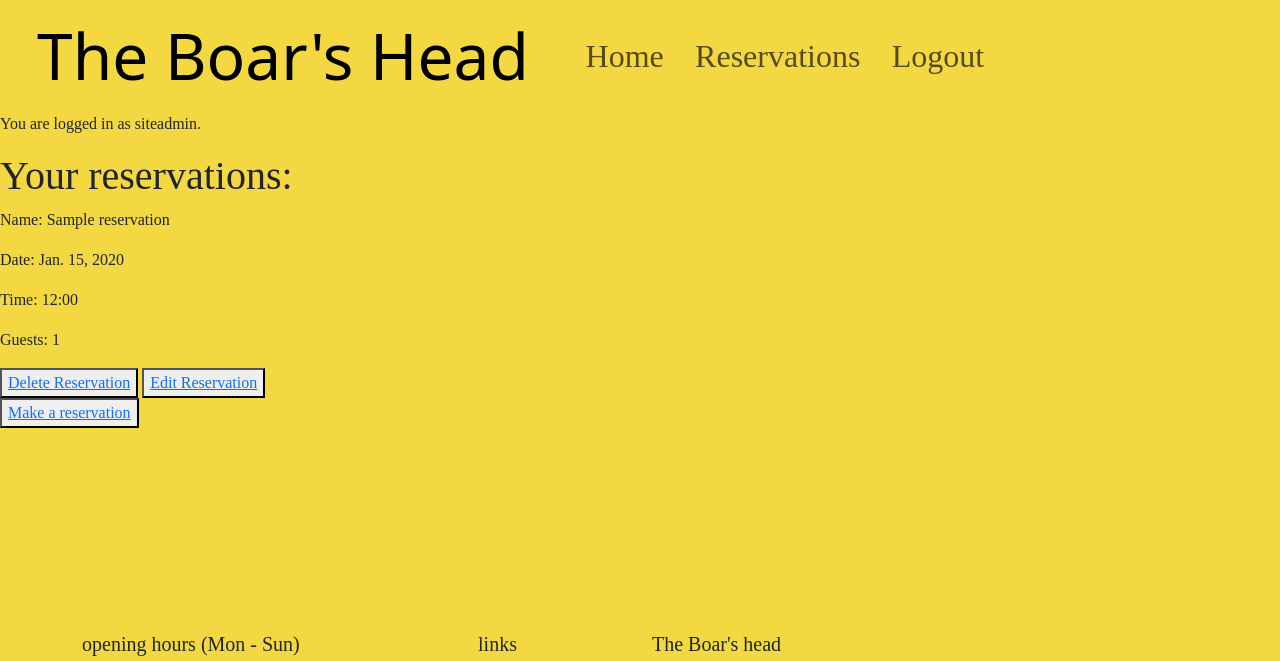
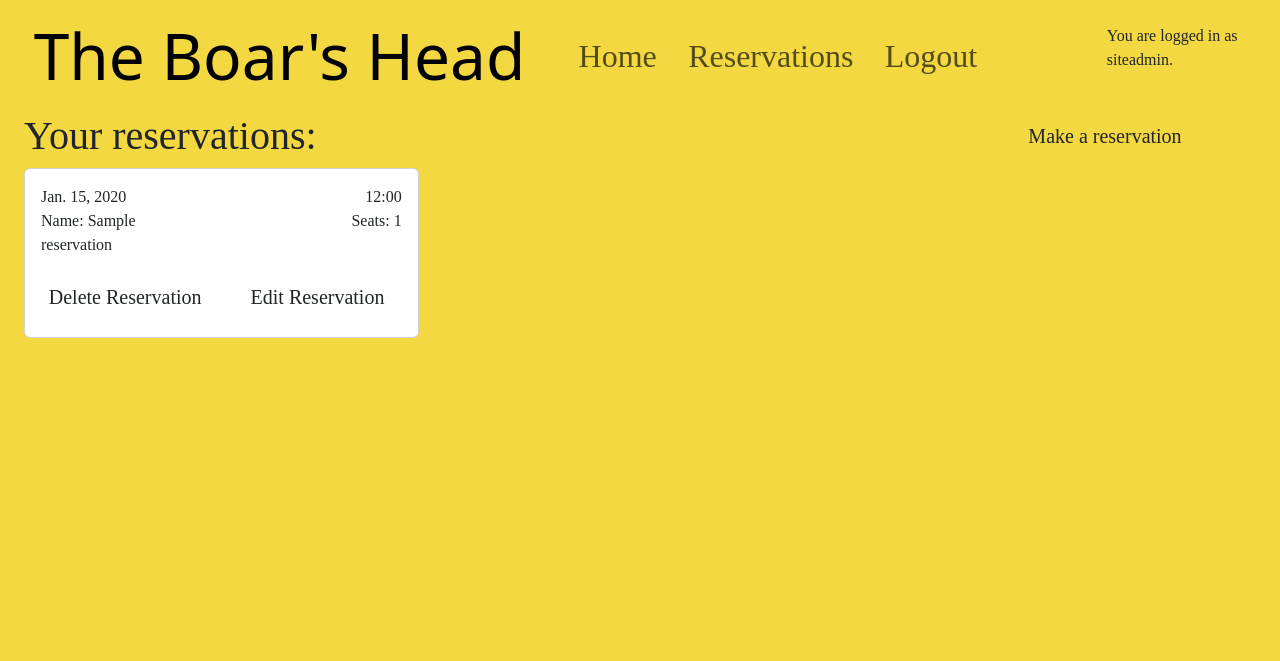
Before and after one commit to ewradcliffe/restaurant-booking-system, a Django app: page /reservations/ in a window 1280 px wide. Shown: the top 661 px of the page. Run offline with Django 4.2, Linux system fonts and the light colour scheme; a user stored in the database is signed in; data comes from the database, SQL or seed files in the repository; tables that the repository leaves empty hold one stand-in row (values such as "Sample post"); some libraries are stand-ins or nearby versions; some web fonts are replaced.

Commit message:
Styled reservation page.

```diff
--- a/reservations/templates/reservations/reservation.html
+++ b/reservations/templates/reservations/reservation.html
@@ -1,32 +1,53 @@
 {% extends "base.html" %}
 {% block content %}
 
-{% if user.is_authenticated %}
-<p>You are logged in as {{ user }}.</p>
-{% else %}
-<p>Please log in to make a reservation or veiw an existing reservation.</p>
-{% endif %}
 
 
+
+
+<div class="container-fluid gx-5">
+    <div class=".container-fluid">
+        <div class="row">
+            <div class="col">
                 <h1>Your reservations:</h1>
+            </div>
+            <div class="col text-end">
+                <a href="{% url 'add-reservation' %}" class="btn btn-lg col-md-6">Make a reservation</a>
+            </div>
+        </div>
+    </div>
+
+    <!--Reservations displayed here-->
+    <div class="row gy-5">
+
         {% for reservation in reservation_list %}
         {% if user == reservation.reservation_booked_by %}
 
-<div>
-    <p>Name: {{reservation.reservation_name}}</p>
-    <p>Date: {{reservation.reservation_date}}</p>
-    <p>Time: {{reservation.reservation_time}}</p>
-    <p>Guests: {{reservation.number_of_guests}}</p>
+        <div class="col-md-4 gx-5">
+            <div class="card row">
+                <div class="card-body">
+                    <ul class="row list-unstyled">
+                        <li class="col-sm-6 text-start">{{reservation.reservation_date}}</li>
+                        <li class="col-sm-6 text-sm-end">{{reservation.reservation_time}}</li>
+                        <li class="col-sm-6 text-start">Name: {{reservation.reservation_name}}</li>
+                        <li class="col-sm-6 text-sm-end">Seats: {{reservation.number_of_guests}}</li>
+                    </ul>
+                    <div class="row">
+                        <a href="../delete/{{reservation.id}}" class="btn btn-lg col-md-6">Delete
+                            Reservation</a>
+                        <a href="../edit/{{reservation.id}}" class="btn btn-lg col-md-6">Edit
+                            Reservation</a>
+                    </div>
+                </div>
+            </div>
+        </div>
 
-    <button><a href="../delete/{{reservation.id}}">Delete Reservation</a></button>
-    <button><a href="../edit/{{reservation.id}}">Edit Reservation</a></button>
-
-</div>
         {% endif %}
         {% endfor %}
 
+    </div>
+</div>
 
-<button><a href="{% url 'add-reservation' %}">Make a reservation</a></button>
 
 
 {% endblock %}
--- a/reservations/views.py
+++ b/reservations/views.py
@@ -6,6 +6,8 @@ from django.contrib import messages
 from .models import Reservation, User
 from .forms import ReservationForm
 from datetime import datetime
+from django.utils import timezone
+
 
 
 # Create your views here.
@@ -19,13 +21,15 @@ class ReservationList(generic.ListView):
     template_name = "reservations/reservation.html"
 
 
-def check_time(date_choice, time_choice, datetime):
+def check_time(date_choice, time_choice, timezone):
     "Function to check booked dates and times are in the future."
-    booking_time = datetime.strptime(date_choice+' '+time_choice, '%Y-%m-%d %H:%M')
-
-    if booking_time > datetime.now():
+    booking_time = datetime.strptime(date_choice+' '+ time_choice, '%Y-%m-%d %H:%M')
+    now = timezone.now()
+    print(now)
+    if booking_time > now:
         return True
     else:
+
         return False
 
 
--- a/static/css/style.css
+++ b/static/css/style.css
@@ -28,6 +28,14 @@ body {
 }
 
 
+/* My Reservations page*/
+
+.reservation-card {
+    background-color: rgb(19, 77, 92);
+}
+
+
+
 /* footer*/
 
 .links-list > li > a > i {
--- a/templates/base.html
+++ b/templates/base.html
@@ -56,6 +56,11 @@
                     </ul>
                 </div>
             </div>
+            {% if user.is_authenticated %}
+            <p>You are logged in as {{ user }}.</p>
+            {% else %}
+            <p>Please log in to make a reservation or veiw an existing reservation.</p>
+            {% endif %}
         </nav>
 
         <!-- Display messages
@@ -82,7 +87,7 @@
         {% block content %}
         {% endblock content %}
     </main>
-    <!-- Footer -->
+    <!-- Footer
     <footer class="footer fixed-bottom">
         <div class="container">
             <div class="row">
@@ -133,6 +138,7 @@
 
 
     </footer>
+    -->
 
 
     <!-- Javascript -->
```
Also changed, not shown: reservations/test_views.py (+50 -0 lines). Lines whose indentation alone changed are shown as unchanged.
